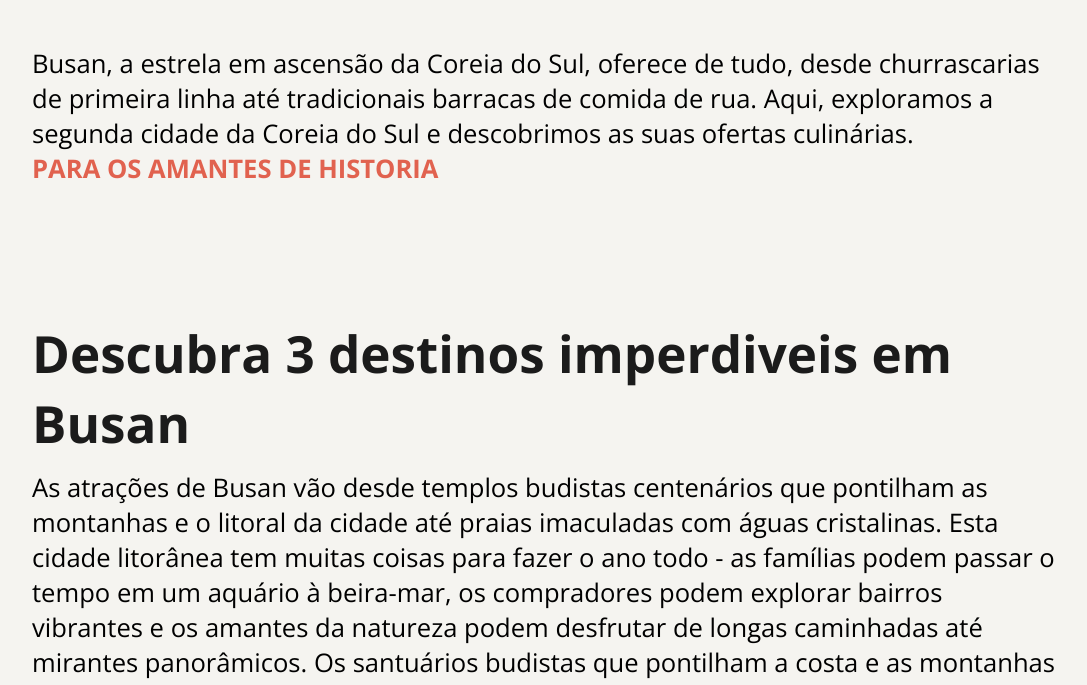
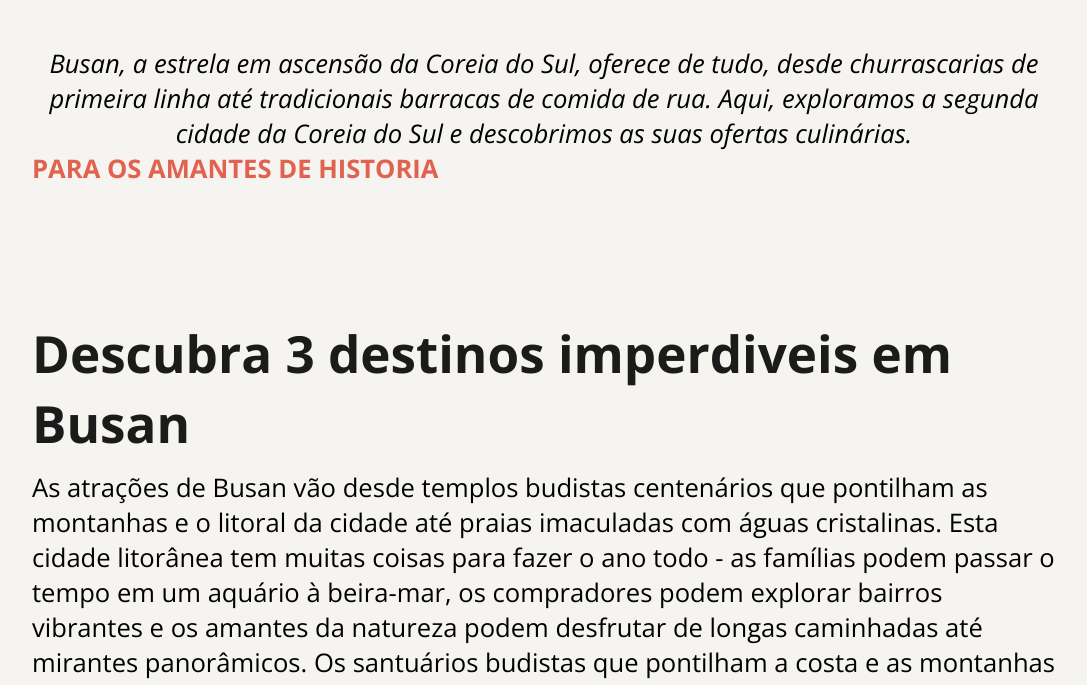
Before and after one commit to gabrielriri/locais_turisticos, a plain HTML site: page index.html in a window 1280 px wide. Shown: the part 1394-2079 px from the top of the page, without its empty margins (96-1183 px from the left). Drawn offline with nearby package versions, Linux system fonts and the light colour scheme.

Commit message:
fim do header

```diff
--- a/styles/page.css
+++ b/styles/page.css
@@ -9,5 +9,10 @@
 
             height: 66rem;
         }
+        p {
+            font-style: italic;
+            text-align: center;
+
+        }
     }
 }
```
